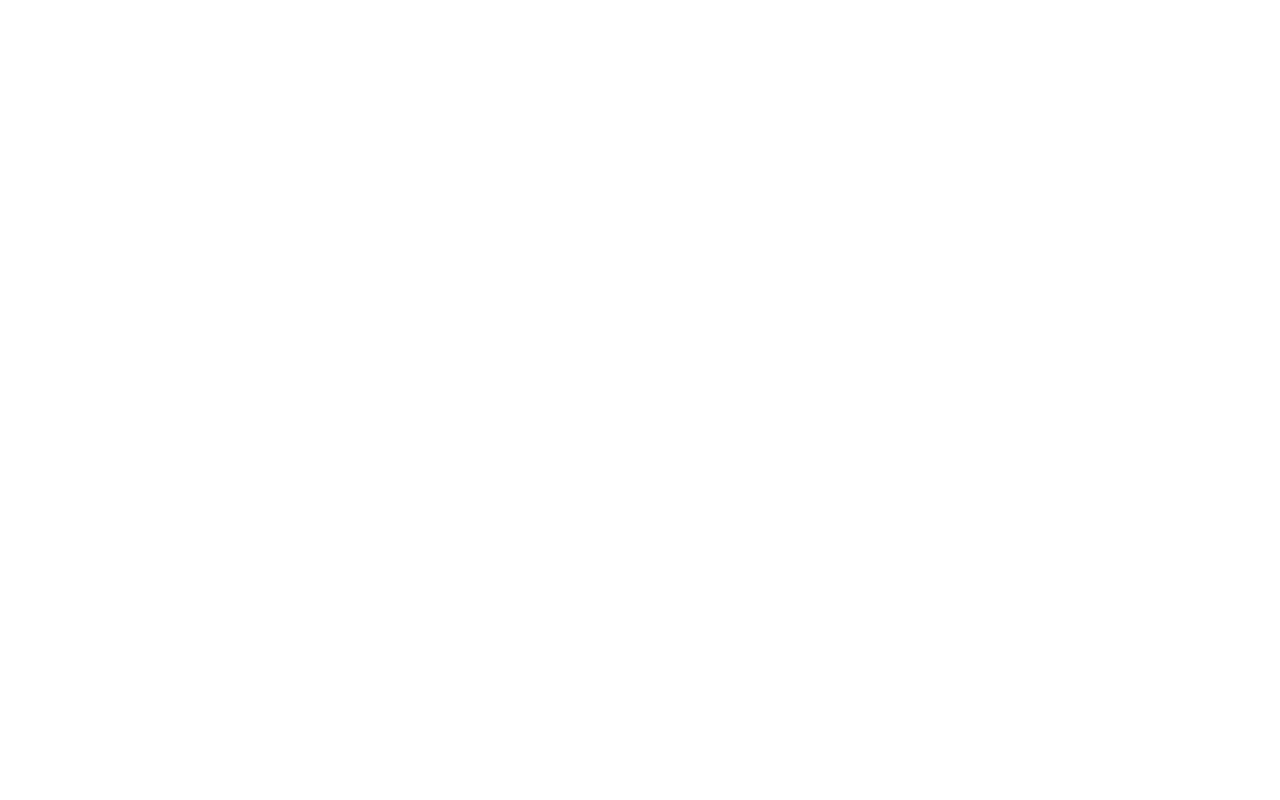
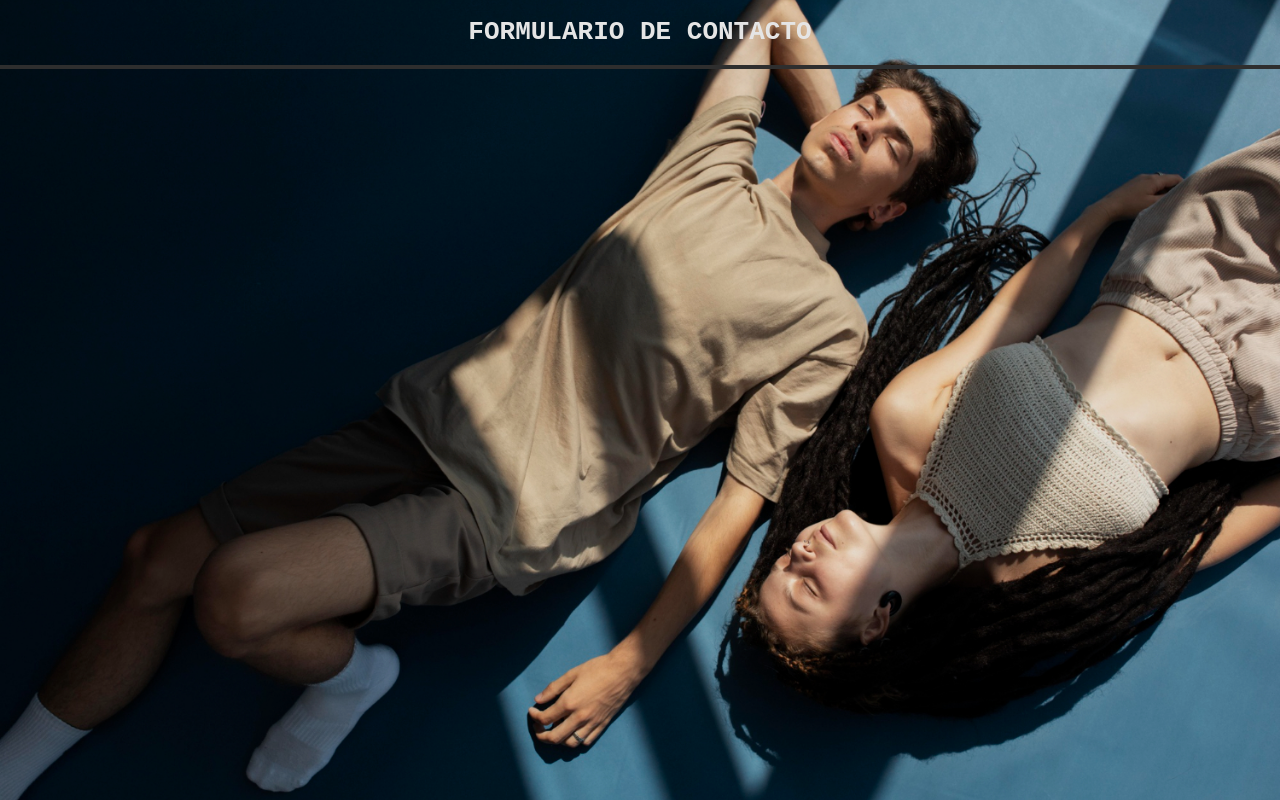
Before and after one commit to Caltafulla/WEB-FE-HTML-CSS-HW2-CAMILO-GUTI-RREZ-ALTAFULLA, a plain HTML site: page contact.html in a window 1280 px wide. Drawn offline with Linux system fonts and the light colour scheme.

Commit message:
Index Page Design Finished
All design complete, without hiperlinks.
First changes to Contact Page.

```diff
--- a/contact.html
+++ b/contact.html
@@ -0,0 +1,26 @@
+<!DOCTYPE html>
+
+<head>
+    <title>WolfTank || Contact Us</title>
+    <link rel="icon" href="img/Logo.png">
+    <link rel="stylesheet" href="styles.css">
+    <link rel="stylesheet" href="https://cdnjs.cloudflare.com/ajax/libs/font-awesome/6.4.0/css/all.min.css">
+</head>
+
+<body class="contact-body">
+    <main class="main">
+        <h1>FORMULARIO DE CONTACTO</h1>
+        <section class="spam-place">
+
+        </section>
+        <section class="info-spot">
+
+        </section>
+    </main>
+    <span class="opacity-courtain">
+    </span>
+
+
+</body>
+
+</html>
--- a/styles.css
+++ b/styles.css
@@ -116,6 +116,7 @@ button i {
   button b:hover {
     box-shadow: 1px 1px 10px rgba(185, 185, 185, 0.5);
   }
+
   .section-1,
   .section-2,
   .section-3,
@@ -202,28 +203,66 @@ button b:hover {
     align-items: center;
     background-color: #474747;
     text-align: center;
+    justify-content: center;
     width: 100%;
-  display: block;
+    display: flex;
+    flex-direction: column;
   }
 
   .socialnet {
     display: flex;
     justify-content: center;
     align-items: center;
+    padding: 10px 0px 0px 0px;
   }
 
+
   .socialnet figure {
-  margin: 0;
-  width: 1.7%;
-  height: 1.7%;
+    margin: 0 10px;
+    width: 20px;
+    height: 20px;
   }
 
   .socialnet img {
-  padding: 0px 10px 0px 10px;
     width: 100%;
     height: 100%;
   }
 
   .footer h5 {
+    padding: 10px 0;
+    color: #f4f4f4;
     margin: 0;
   }
+
+  /* CONTACT STYLE */
+
+.contact-body{
+  background-image: url(img/contact-back.jpg);
+  background-repeat: no-repeat;
+  background-size: cover;
+  background-position: center;
+}
+
+.main {
+  align-items: center;
+  justify-content: center;
+  text-align: center;
+}
+
+.main h1 {
+  color: #ffffff;
+}
+
+.main section{
+  border: 1px solid #333;
+}
+
+
+
+.opacity-courtain{
+  position: absolute;
+  background-color: black;
+  width: 100%;
+  height: 100%;
+  opacity: 10%;
+}
```
Also changed, not shown: index.html (+1 -0 lines), img/TikToklOG.png, img/contact-back.jpg (added). Lines whose indentation alone changed are shown as unchanged.
